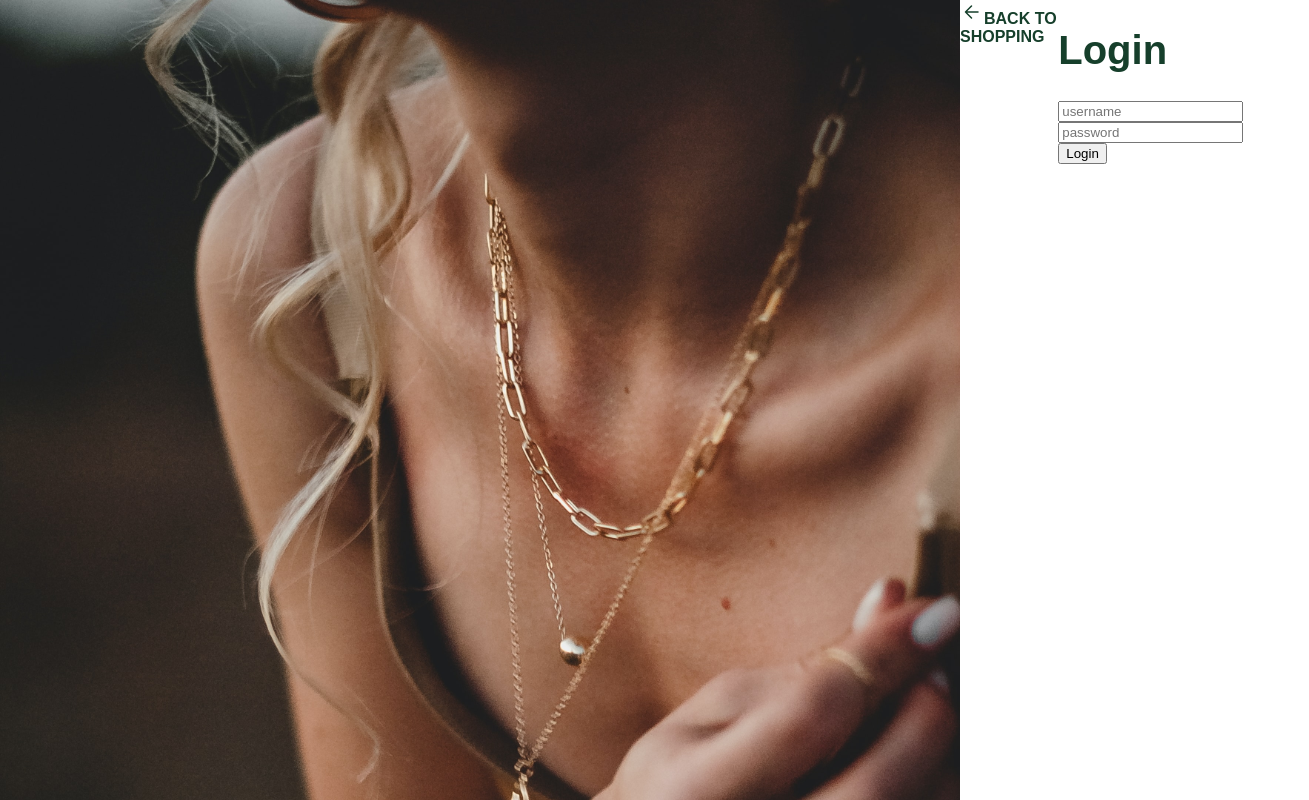
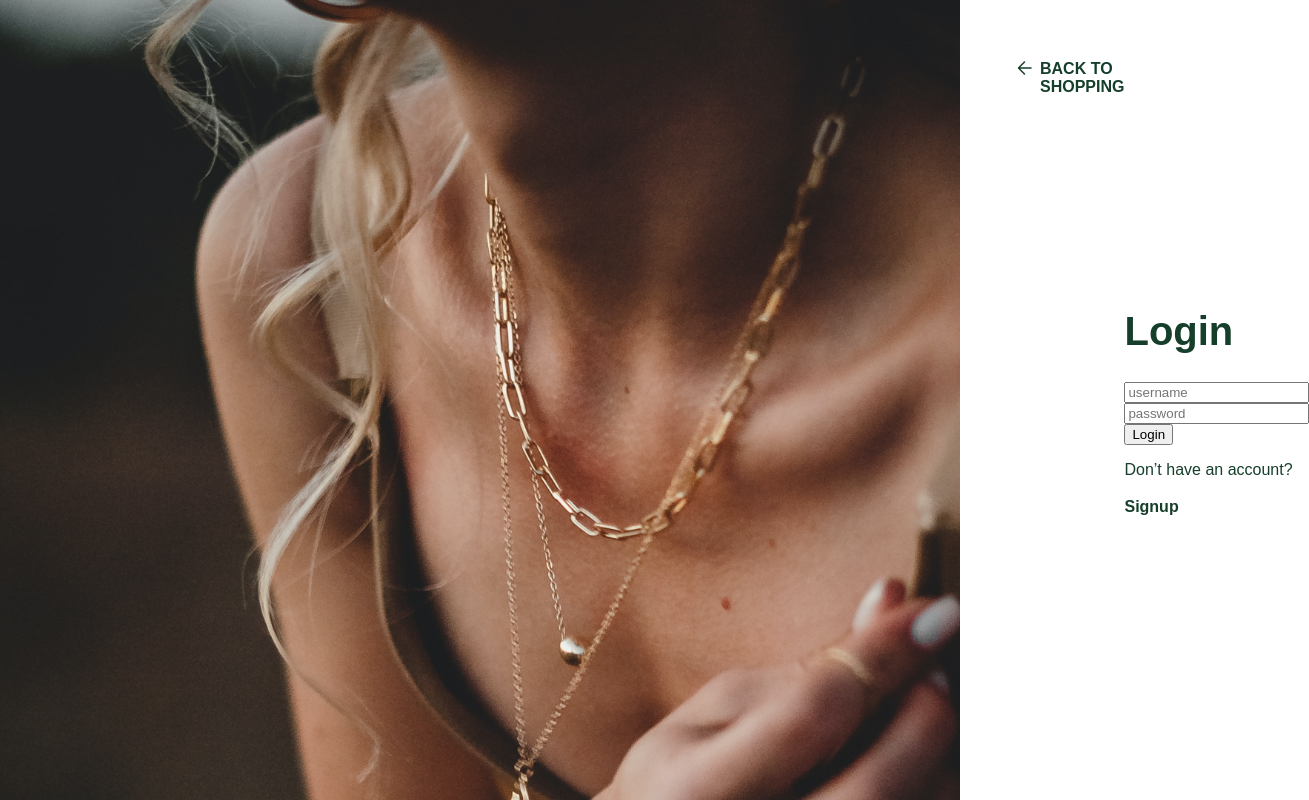
Before and after one commit to JENIA89/E-commerce-client, a React (Create React App) app: page /login in a window 1280 px wide. Shown: the top 800 px of the page, 1309 px wide, since content can reach past the window. Built offline with nearby package versions, Linux system fonts and the light colour scheme.

Commit message:
feat: fix login page style

```diff
--- a/src/components/FormInput/index.tsx
+++ b/src/components/FormInput/index.tsx
@@ -1,5 +1,5 @@
 import React, { FC } from "react";
-import { InputProps } from "antd";
+import { Input, InputProps } from "antd";
 import * as S from "./styled";
 
 interface Props extends InputProps {
@@ -7,8 +7,8 @@ interface Props extends InputProps {
   type?: string;
 }
 
-const FormInput: FC<Props> = () => {
-  return <S.FormInputContainer>input</S.FormInputContainer>;
+const FormInput: FC<Props> = ({ type }) => {
+  return <S.InputContainer>Input</S.InputContainer>;
 };
 
 export default FormInput;
--- a/src/components/FormInput/styled.ts
+++ b/src/components/FormInput/styled.ts
@@ -1,3 +1,3 @@
 import styled from "styled-components";
 
-export const FormInputContainer = styled.div``;
+export const InputContainer = styled.div``;
--- a/src/pages/Login/index.tsx
+++ b/src/pages/Login/index.tsx
@@ -1,12 +1,11 @@
 import React, { FC, useState } from "react";
-import { useForm } from "react-hook-form";
+import { Input } from "antd";
 import { useAppDispatch } from "hooks/redux";
 import { Link, useNavigate } from "react-router-dom";
 import { login } from "redux/slices/auth/actionCreators";
 import * as S from "./styled";
 
 const Login: FC = () => {
-  const { handleSubmit } = useForm();
   const [username, setUsername] = useState<string>("");
   const [password, setPassword] = useState<string>("");
   const dispatch = useAppDispatch();
@@ -17,13 +16,12 @@ const Login: FC = () => {
     if (!username || !password) return;
     const data = { username, password };
     dispatch(login(data));
-    navigate("/");
   };
 
   return (
     <S.Container>
       <S.ImageContainer>
-        <img src="assets/images/login-img.svg" alt="loginImg" />
+        <S.ImageArrow src="assets/images/login-img.svg" alt="loginImg" />
       </S.ImageContainer>
       <S.FormContainer>
         <S.LinkToShop>
@@ -31,7 +29,7 @@ const Login: FC = () => {
         </S.LinkToShop>
         <S.FormWrapper>
           <S.FormTitle>Login</S.FormTitle>
-          <form onSubmit={handleSubmit(onSubmit)} autoComplete="off">
+          <form onSubmit={onSubmit} autoComplete="off">
             <input
               onChange={(e) => setUsername(e.target.value)}
               name="username"
@@ -48,6 +46,12 @@ const Login: FC = () => {
             />
             <button type="submit">Login</button>
           </form>
+          <S.LinkToSignUpContainer>
+            <S.LinkToSignUpTitle>Don’t have an account?</S.LinkToSignUpTitle>
+            <S.LinkToSignUp>
+              <Link to="/register">Signup</Link>
+            </S.LinkToSignUp>
+          </S.LinkToSignUpContainer>
         </S.FormWrapper>
       </S.FormContainer>
     </S.Container>
--- a/src/pages/Login/styled.ts
+++ b/src/pages/Login/styled.ts
@@ -13,13 +13,17 @@ export const ImageContainer = styled.div`
   height: 100%;
 `;
 
+export const ImageArrow = styled.img``;
+
 export const FormContainer = styled.div`
   width: 100%;
   display: flex;
 `;
 
 export const FormWrapper = styled.div`
-  display: block;
+  display: flex;
+  flex-direction: column;
+  justify-content: center;
 `;
 
 export const FormTitle = styled.h1`
@@ -29,13 +33,39 @@ export const FormTitle = styled.h1`
 `;
 
 export const LinkToShop = styled.div`
+  padding: 60px 0 0 80px;
   a {
     text-decoration: none;
     color: inherit;
     font-weight: 600;
     text-transform: uppercase;
+    position: relative;
   }
   a:before {
     content: url("assets/icons/left-arrow.svg");
+    position: absolute;
+    left: -27px;
+    top: -4px;
   }
 `;
+
+export const LinkToSignUpContainer = styled.div`
+  display: flex;
+  flex-direction: column;
+`;
+
+export const LinkToSignUpTitle = styled.p``;
+
+export const LinkToSignUp = styled.div`
+  a {
+    font-size: 16px;
+    line-height: 24px;
+    text-decoration: none;
+    color: inherit;
+    font-weight: 700;
+    position: relative;
+  }
+  a:first-letter {
+    text-transform: uppercase;
+  }
+`;
```
Also changed, not shown: 1 other file (tests, documents, lock files or other folders).
